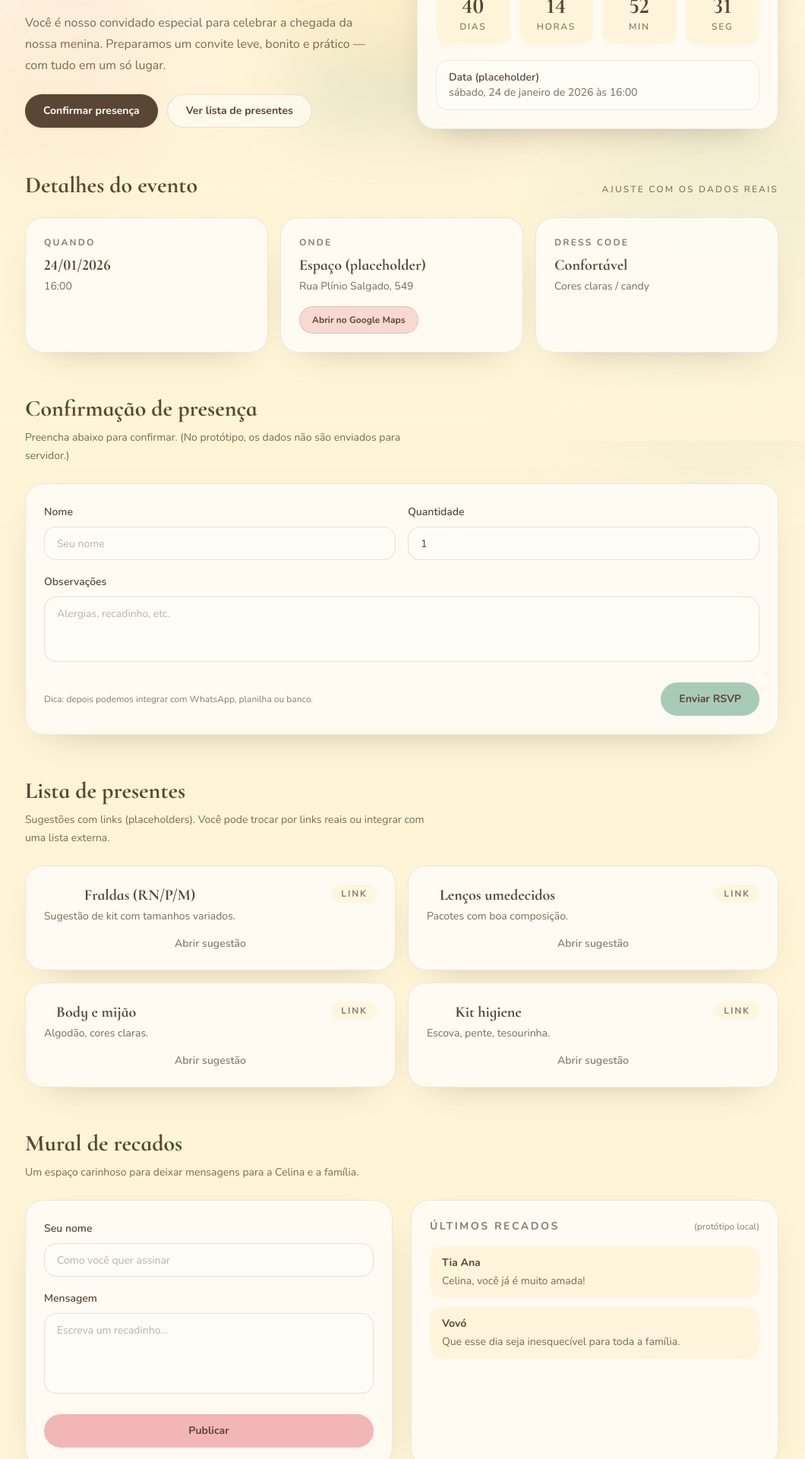
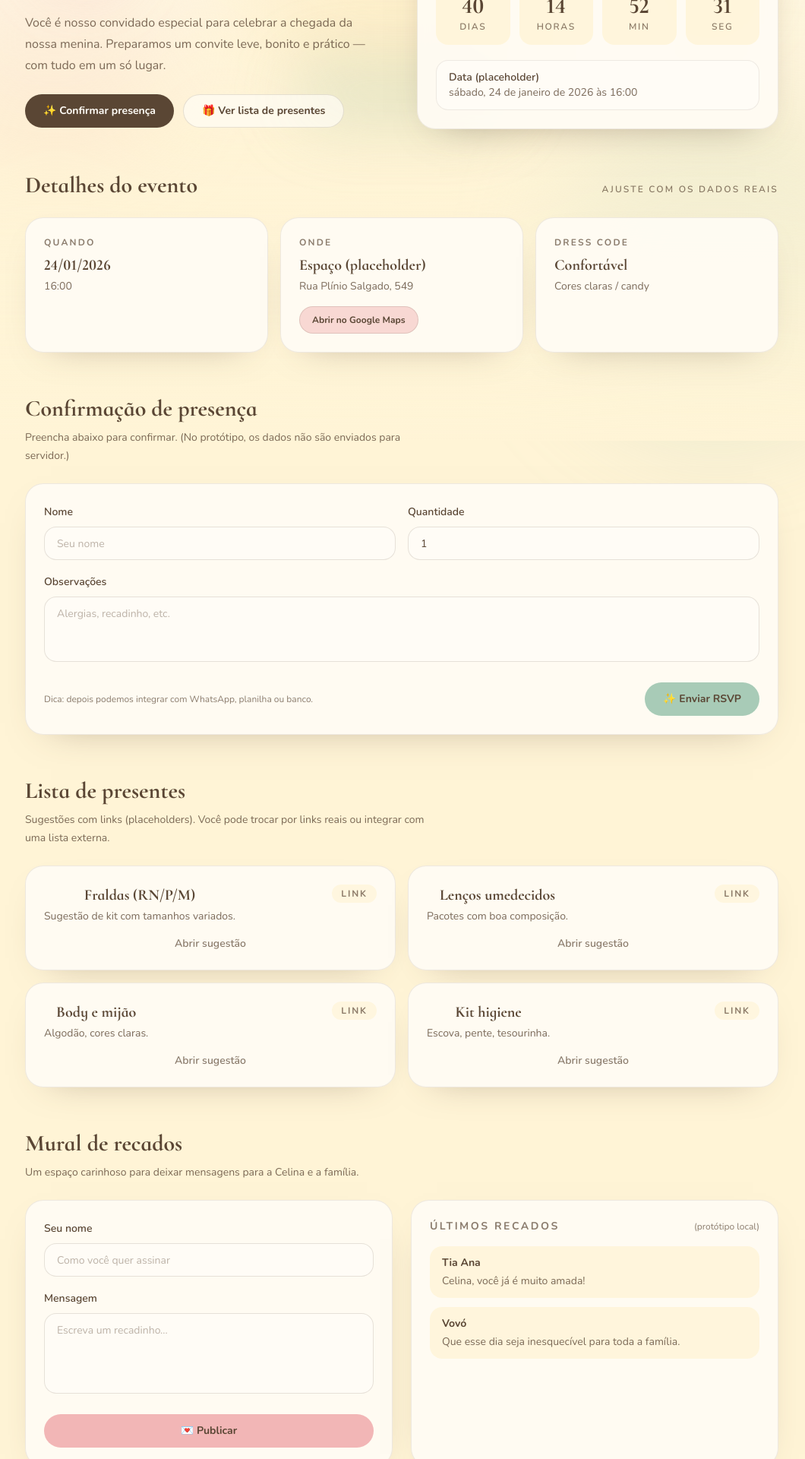
Before and after one commit to gustavo-nomelini/celina-cha, a Next.js app: page / in a window 1280 px wide. Shown: the part 220-2140 px from the top of the page at 76% size, without its empty margins (111-1171 px from the left). Built offline with nearby package versions, Linux system fonts and the light colour scheme.

Commit message:
criando efeito de brilhos

```diff
--- a/app/page.tsx
+++ b/app/page.tsx
@@ -1,5 +1,6 @@
 'use client';
 
+import { GlowButton, GlowSubmitButton } from '@/components/Sparkles';
 import { AnimatePresence, motion, useScroll, useSpring } from 'framer-motion';
 import { type FormEvent, useEffect, useMemo, useState } from 'react';
 
@@ -156,9 +157,9 @@ export default function Home() {
   return (
     <div className="relative isolate min-h-dvh bg-primaryLight text-text">
       <div className="pointer-events-none fixed inset-0 -z-10" aria-hidden="true">
-        <div className="absolute -top-24 left-1/2 h-112 w-112 -translate-x-1/2 rounded-full bg-primary/35 blur-3xl" />
+        <div className="absolute -top-24 left-1/2 h-112 w-md -translate-x-1/2 rounded-full bg-primary/35 blur-3xl" />
         <div className="absolute top-28 left-6 h-80 w-80 rounded-full bg-accent/25 blur-3xl" />
-        <div className="absolute bottom-0 right-0 h-112 w-112 rounded-full bg-success/25 blur-3xl" />
+        <div className="absolute bottom-0 right-0 h-112 w-md rounded-full bg-success/25 blur-3xl" />
         <div className="absolute inset-0 bg-linear-to-b from-background/70 via-primaryLight/40 to-primaryLight" />
       </div>
 
@@ -214,23 +215,21 @@ export default function Home() {
             </span>
           </motion.button>
 
-          <nav className="hidden items-center gap-3 text-sm font-semibold text-text/80 sm:flex">
+          <nav className="hidden items-center gap-3 text-sm sm:flex">
             {[
               { id: 'detalhes', label: 'Detalhes' },
               { id: 'rsvp', label: 'Confirmação' },
               { id: 'presentes', label: 'Presentes' },
               { id: 'recados', label: 'Recados' },
             ].map((item) => (
-              <motion.button
+              <GlowButton
                 key={item.id}
-                type="button"
                 onClick={() => scrollToId(item.id)}
-                className="rounded-full px-3 py-2 transition hover:bg-primaryLight/70 hover:text-text"
-                whileHover={{ y: -1 }}
-                whileTap={{ scale: 0.98 }}
+                variant="nav"
+                className="px-3 py-2"
               >
                 {item.label}
-              </motion.button>
+              </GlowButton>
             ))}
           </nav>
 
@@ -335,24 +334,20 @@ export default function Home() {
               </p>
 
               <div className="mt-6 flex flex-col gap-3 sm:flex-row">
-                <motion.button
-                  type="button"
+                <GlowButton
                   onClick={() => scrollToId('rsvp')}
-                  className="inline-flex h-11 items-center justify-center rounded-full bg-text px-6 text-sm font-bold text-background shadow-sm transition hover:brightness-95"
-                  whileHover={{ y: -1 }}
-                  whileTap={{ scale: 0.98 }}
+                  variant="primary"
+                  className="h-11 px-6 text-sm"
                 >
-                  Confirmar presença
-                </motion.button>
-                <motion.button
-                  type="button"
+                  ✨ Confirmar presença
+                </GlowButton>
+                <GlowButton
                   onClick={() => scrollToId('presentes')}
-                  className="inline-flex h-11 items-center justify-center rounded-full border border-text/15 bg-background/70 px-6 text-sm font-bold text-text transition hover:bg-background/85"
-                  whileHover={{ y: -1 }}
-                  whileTap={{ scale: 0.98 }}
+                  variant="secondary"
+                  className="h-11 px-6 text-sm"
                 >
-                  Ver lista de presentes
-                </motion.button>
+                  🎁 Ver lista de presentes
+                </GlowButton>
               </div>
             </div>
 
@@ -516,14 +511,13 @@ export default function Home() {
               <p className="text-xs text-text/70">
                 Dica: depois podemos integrar com WhatsApp, planilha ou banco.
               </p>
-              <motion.button
-                type="submit"
-                className="inline-flex h-11 items-center justify-center rounded-full bg-success px-6 text-sm font-bold text-text transition hover:brightness-95"
-                whileHover={{ y: -1 }}
-                whileTap={{ scale: 0.98 }}
+              <GlowSubmitButton
+                className="h-11 px-6 text-sm"
+                bgColor="bg-success"
+                glowColor="rgba(168, 203, 183, 0.7)"
               >
-                Enviar RSVP
-              </motion.button>
+                ✨ Enviar RSVP
+              </GlowSubmitButton>
             </div>
           </form>
         </motion.section>
@@ -617,14 +611,13 @@ export default function Home() {
                   placeholder="Escreva um recadinho..."
                 />
               </label>
-              <motion.button
-                type="submit"
-                className="mt-5 inline-flex h-11 w-full items-center justify-center rounded-full bg-accent px-6 text-sm font-bold text-text transition hover:brightness-95"
-                whileHover={{ y: -1 }}
-                whileTap={{ scale: 0.98 }}
+              <GlowSubmitButton
+                className="mt-5 h-11 w-full px-6 text-sm"
+                bgColor="bg-accent"
+                glowColor="rgba(242, 182, 182, 0.7)"
               >
-                Publicar
-              </motion.button>
+                💌 Publicar
+              </GlowSubmitButton>
             </form>
 
             <div className="rounded-3xl border border-text/10 bg-background/90 p-6 shadow-[0_18px_50px_-34px_rgba(90,70,52,0.5)]">
--- /dev/null
+++ b/components/Sparkles.tsx
@@ -0,0 +1,145 @@
+'use client';
+
+import { motion } from 'framer-motion';
+import { useEffect, useMemo, useState } from 'react';
+
+type Sparkle = {
+  id: string;
+  x: number;
+  y: number;
+  size: number;
+  delay: number;
+};
+
+function generateSparkle(): Sparkle {
+  return {
+    id: `${Date.now()}-${Math.random().toString(16).slice(2)}`,
+    x: Math.random() * 100,
+    y: Math.random() * 100,
+    size: Math.random() * 8 + 4,
+    delay: Math.random() * 0.4,
+  };
+}
+
+export function Sparkles({ count = 4, color = '#F6C453' }: { count?: number; color?: string }) {
+  const initialSparkles = useMemo(() => Array.from({ length: count }, generateSparkle), [count]);
+  const [sparkles, setSparkles] = useState<Sparkle[]>(initialSparkles);
+
+  useEffect(() => {
+    const interval = setInterval(() => {
+      setSparkles((prev) => {
+        const next = [...prev];
+        const idx = Math.floor(Math.random() * next.length);
+        next[idx] = generateSparkle();
+        return next;
+      });
+    }, 600);
+
+    return () => clearInterval(interval);
+  }, []);
+
+  return (
+    <span className="pointer-events-none absolute inset-0 overflow-hidden">
+      {sparkles.map((sparkle) => (
+        <motion.span
+          key={sparkle.id}
+          className="absolute"
+          style={{
+            left: `${sparkle.x}%`,
+            top: `${sparkle.y}%`,
+          }}
+          initial={{ opacity: 0, scale: 0, rotate: 0 }}
+          animate={{
+            opacity: [0, 1, 0],
+            scale: [0, 1, 0],
+            rotate: [0, 180],
+          }}
+          transition={{
+            duration: 0.8,
+            delay: sparkle.delay,
+            ease: 'easeOut',
+          }}
+        >
+          <svg width={sparkle.size} height={sparkle.size} viewBox="0 0 24 24" fill="none">
+            <path
+              d="M12 0L14.59 9.41L24 12L14.59 14.59L12 24L9.41 14.59L0 12L9.41 9.41L12 0Z"
+              fill={color}
+            />
+          </svg>
+        </motion.span>
+      ))}
+    </span>
+  );
+}
+
+export function GlowButton({
+  children,
+  onClick,
+  className = '',
+  glowColor = 'rgba(246, 196, 83, 0.6)',
+  variant = 'primary',
+}: {
+  children: React.ReactNode;
+  onClick?: () => void;
+  className?: string;
+  glowColor?: string;
+  variant?: 'primary' | 'secondary' | 'nav';
+}) {
+  const [isHovered, setIsHovered] = useState(false);
+
+  const baseStyles = {
+    primary: 'bg-text text-background font-bold shadow-sm',
+    secondary: 'border border-text/15 bg-background/70 text-text font-bold',
+    nav: 'text-text/80 font-semibold',
+  };
+
+  return (
+    <motion.button
+      type="button"
+      onClick={onClick}
+      onMouseEnter={() => setIsHovered(true)}
+      onMouseLeave={() => setIsHovered(false)}
+      className={`relative inline-flex items-center justify-center rounded-full transition ${baseStyles[variant]} ${className}`}
+      whileHover={{ y: -2, scale: 1.02 }}
+      whileTap={{ scale: 0.98 }}
+      style={{
+        boxShadow: isHovered ? `0 0 20px ${glowColor}, 0 0 40px ${glowColor}` : 'none',
+      }}
+    >
+      {isHovered && variant !== 'nav' && <Sparkles count={5} />}
+      {isHovered && variant === 'nav' && <Sparkles count={3} color="#F6C453" />}
+      <span className="relative z-10">{children}</span>
+    </motion.button>
+  );
+}
+
+export function GlowSubmitButton({
+  children,
+  className = '',
+  glowColor = 'rgba(246, 196, 83, 0.6)',
+  bgColor = 'bg-success',
+}: {
+  children: React.ReactNode;
+  className?: string;
+  glowColor?: string;
+  bgColor?: string;
+}) {
+  const [isHovered, setIsHovered] = useState(false);
+
+  return (
+    <motion.button
+      type="submit"
+      onMouseEnter={() => setIsHovered(true)}
+      onMouseLeave={() => setIsHovered(false)}
+      className={`relative inline-flex items-center justify-center rounded-full font-bold text-text transition ${bgColor} ${className}`}
+      whileHover={{ y: -2, scale: 1.02 }}
+      whileTap={{ scale: 0.98 }}
+      style={{
+        boxShadow: isHovered ? `0 0 20px ${glowColor}, 0 0 40px ${glowColor}` : 'none',
+      }}
+    >
+      {isHovered && <Sparkles count={5} />}
+      <span className="relative z-10">{children}</span>
+    </motion.button>
+  );
+}
```
